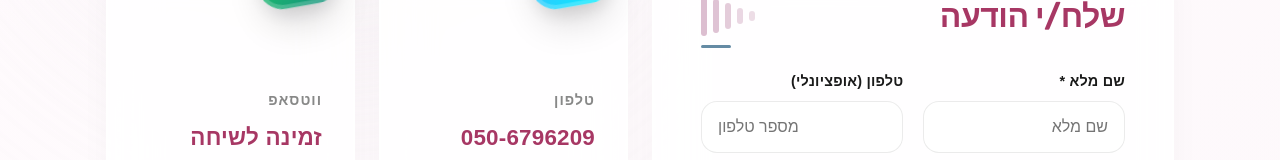
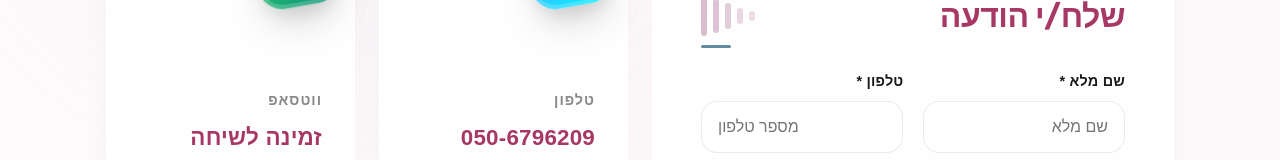
Before and after one commit to Elelto/hadas-toda, a React (Vite) app: page /contact in a window 1280 px wide. Shown: the part 403-563 px from the top of the page. Built offline with nearby package versions, Linux system fonts and the light colour scheme; no server answers.

Commit message:
הגדרת שדה טלפון כחובה בטפסי יצירת קשר עם וולידציה מותאמת אישית

```diff
--- a/src/pages/BneiBrak.jsx
+++ b/src/pages/BneiBrak.jsx
@@ -79,7 +79,12 @@ const BneiBrak = () => {
     if (!formData.user_name.trim()) errors.user_name = 'נא להזין שם';
     if (!formData.user_email.trim()) errors.user_email = 'נא להזין כתובת אימייל';
     else if (!/^[^\s@]+@[^\s@]+\.[^\s@]+$/.test(formData.user_email)) errors.user_email = 'כתובת האימייל אינה תקינה';
-    if (formData.user_phone.trim() && !/^0[2-9]\d{7,8}$/.test(formData.user_phone)) errors.user_phone = 'מספר הטלפון אינו תקין';
+    const phone = formData.user_phone.replace(/[\s-]/g, '');
+    if (!phone) {
+      errors.user_phone = 'נא להזין מספר טלפון';
+    } else if (!/^(0[2-489]\d{7}|05\d{8}|07[2-9]\d{7})$/.test(phone)) {
+      errors.user_phone = 'מספר הטלפון אינו תקין';
+    }
     if (!formData.message.trim()) errors.message = 'נא להזין הודעה';
     setFormErrors(errors);
     return Object.keys(errors).length === 0;
@@ -471,7 +476,7 @@ const BneiBrak = () => {
                       )}
                     </div>
                     <div className="form-group-bento">
-                      <label htmlFor="user_phone">טלפון (אופציונלי)</label>
+                      <label htmlFor="user_phone">טלפון *</label>
                       <input type="tel" id="user_phone" name="user_phone" value={formData.user_phone} onChange={handleChange} className={formErrors.user_phone ? 'error' : ''} placeholder="מספר טלפון" />
                       {formErrors.user_phone && (
                         <div className="error-message">
--- a/src/pages/Contact.jsx
+++ b/src/pages/Contact.jsx
@@ -136,7 +136,10 @@ export default function Contact() {
       errors.user_email = 'כתובת האימייל אינה תקינה';
     }
 
-    if (formData.user_phone.trim() && !/^0[2-9]\d{7,8}$/.test(formData.user_phone)) {
+    const phone = formData.user_phone.replace(/[\s-]/g, '');
+    if (!phone) {
+      errors.user_phone = 'נא להזין מספר טלפון';
+    } else if (!/^(0[2-489]\d{7}|05\d{8}|07[2-9]\d{7})$/.test(phone)) {
       errors.user_phone = 'מספר הטלפון אינו תקין';
     }
 
@@ -358,7 +361,7 @@ export default function Contact() {
                     )}
                   </div>
                   <div className="form-group-bento">
-                    <label htmlFor="user_phone">טלפון (אופציונלי)</label>
+                    <label htmlFor="user_phone">טלפון *</label>
                     <input type="tel" id="user_phone" name="user_phone" value={formData.user_phone} onChange={handleChange} className={formErrors.user_phone ? 'error' : ''} placeholder="מספר טלפון" />
                     {formErrors.user_phone && (
                       <div className="error-message">
--- a/src/pages/OnlineTherapy.jsx
+++ b/src/pages/OnlineTherapy.jsx
@@ -82,7 +82,12 @@ const OnlineTherapy = () => {
         if (!formData.user_name.trim()) errors.user_name = 'נא להזין שם';
         if (!formData.user_email.trim()) errors.user_email = 'נא להזין כתובת אימייל';
         else if (!/^[^\s@]+@[^\s@]+\.[^\s@]+$/.test(formData.user_email)) errors.user_email = 'כתובת האימייל אינה תקינה';
-        if (formData.user_phone.trim() && !/^0[2-9]\d{7,8}$/.test(formData.user_phone)) errors.user_phone = 'מספר הטלפון אינו תקין';
+        const phone = formData.user_phone.replace(/[\s-]/g, '');
+        if (!phone) {
+            errors.user_phone = 'נא להזין מספר טלפון';
+        } else if (!/^(0[2-489]\d{7}|05\d{8}|07[2-9]\d{7})$/.test(phone)) {
+            errors.user_phone = 'מספר הטלפון אינו תקין';
+        }
         if (!formData.message.trim()) errors.message = 'נא להזין הודעה';
         setFormErrors(errors);
         return Object.keys(errors).length === 0;
@@ -498,7 +503,7 @@ const OnlineTherapy = () => {
                                                 )}
                                             </div>
                                             <div className="form-group-bento">
-                                                <label htmlFor="user_phone">טלפון</label>
+                                                <label htmlFor="user_phone">טלפון *</label>
                                                 <input
                                                     type="tel"
                                                     id="user_phone"
```
Also changed, not shown: 1 other file (tests, documents, lock files or other folders).
